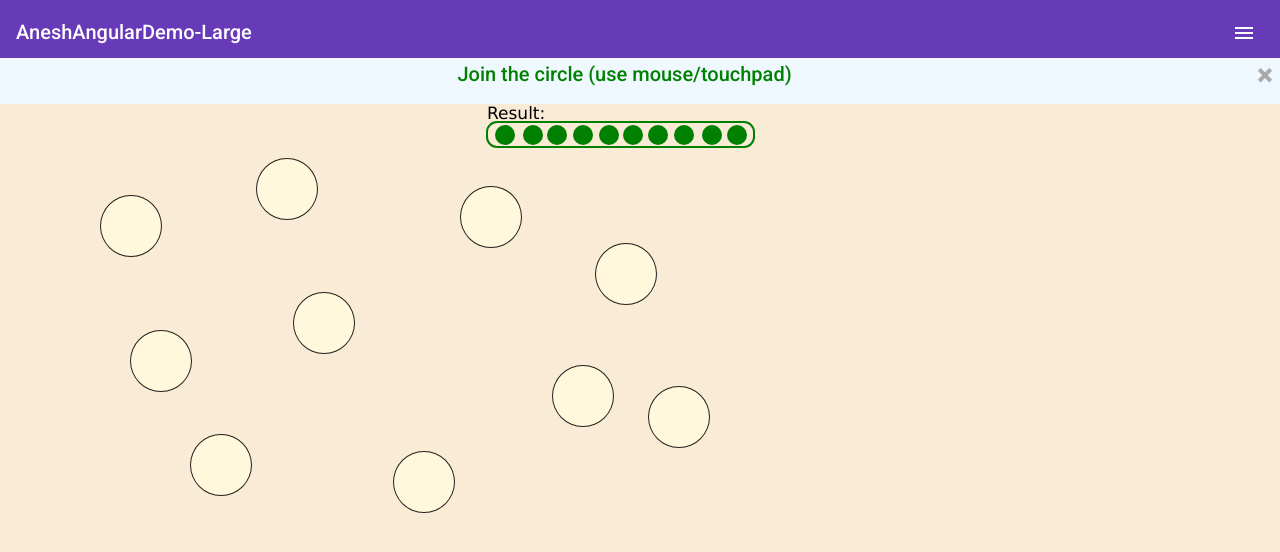
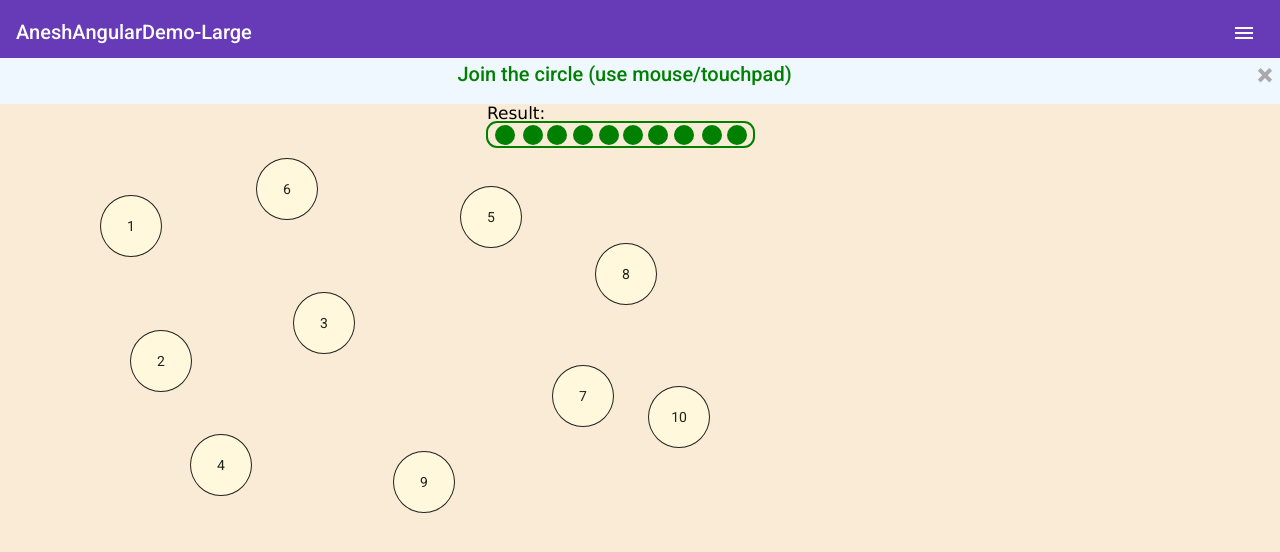
Before and after one commit to anesh00851/anesh00851.github.io, an Angular app: page /cognitiveanalysis in a window 1280 px wide. Shown: the top 552 px of the page. Built offline with nearby package versions, Linux system fonts and the light colour scheme.

Commit message:
Init App14

```diff
--- a/src/app/demo-cognitive-analysis/demo-cognitive-analysis.component.html
+++ b/src/app/demo-cognitive-analysis/demo-cognitive-analysis.component.html
@@ -43,16 +43,16 @@
         <polyline [attr.points]="polylinecoordinates" stroke="black" fill="transparent" stroke-width="2"/>
     </svg>
     <div #innercirclecontainer class="innercirclecontainer">
-        <div #circle1 (mousedown)="onmousedownanycircle(circle1)" (mouseover)="changecirclecolor(circle1,svgref)" class="circle circle1">{{circlelist[0]}}</div>
-        <div #circle2 (mousedown)="onmousedownanycircle(circle2)" (mouseover)="changecirclecolor(circle2,svgref)" class="circle circle2">{{circlelist[1]}}</div>
-        <div #circle3 (mousedown)="onmousedownanycircle(circle3)" (mouseover)="changecirclecolor(circle3,svgref)" class="circle circle3">{{circlelist[2]}}</div>
-        <div #circle4 (mousedown)="onmousedownanycircle(circle4)" (mouseover)="changecirclecolor(circle4,svgref)" class="circle circle4">{{circlelist[3]}}</div>
-        <div #circle5 (mousedown)="onmousedownanycircle(circle5)" (mouseover)="changecirclecolor(circle5,svgref)" class="circle circle5">{{circlelist[4]}}</div>
-        <div #circle6 (mousedown)="onmousedownanycircle(circle6)" (mouseover)="changecirclecolor(circle6,svgref)" class="circle circle6">{{circlelist[5]}}</div>
-        <div #circle7 (mousedown)="onmousedownanycircle(circle7)" (mouseover)="changecirclecolor(circle7,svgref)" class="circle circle7">{{circlelist[6]}}</div>
-        <div #circle8 (mousedown)="onmousedownanycircle(circle8)" (mouseover)="changecirclecolor(circle8,svgref)" class="circle circle8">{{circlelist[7]}}</div>
-        <div #circle9 (mousedown)="onmousedownanycircle(circle9)" (mouseover)="changecirclecolor(circle9,svgref)" class="circle circle9">{{circlelist[8]}}</div>
-        <div #circle10 (mousedown)="onmousedownanycircle(circle10)" (mouseover)="changecirclecolor(circle10,svgref)" class="circle circle10">{{circlelist[9]}}</div>
+        <div #circle1 (mousedown)="onmousedownanycircle(circle1)" (mouseover)="changecirclecolor(circle1,svgref)" class="circle circle1">1</div>
+        <div #circle2 (mousedown)="onmousedownanycircle(circle2)" (mouseover)="changecirclecolor(circle2,svgref)" class="circle circle2">2</div>
+        <div #circle3 (mousedown)="onmousedownanycircle(circle3)" (mouseover)="changecirclecolor(circle3,svgref)" class="circle circle3">3</div>
+        <div #circle4 (mousedown)="onmousedownanycircle(circle4)" (mouseover)="changecirclecolor(circle4,svgref)" class="circle circle4">4</div>
+        <div #circle5 (mousedown)="onmousedownanycircle(circle5)" (mouseover)="changecirclecolor(circle5,svgref)" class="circle circle5">5</div>
+        <div #circle6 (mousedown)="onmousedownanycircle(circle6)" (mouseover)="changecirclecolor(circle6,svgref)" class="circle circle6">6</div>
+        <div #circle7 (mousedown)="onmousedownanycircle(circle7)" (mouseover)="changecirclecolor(circle7,svgref)" class="circle circle7">7</div>
+        <div #circle8 (mousedown)="onmousedownanycircle(circle8)" (mouseover)="changecirclecolor(circle8,svgref)" class="circle circle8">8</div>
+        <div #circle9 (mousedown)="onmousedownanycircle(circle9)" (mouseover)="changecirclecolor(circle9,svgref)" class="circle circle9">9</div>
+        <div #circle10 (mousedown)="onmousedownanycircle(circle10)" (mouseover)="changecirclecolor(circle10,svgref)" class="circle circle10">10</div>
     </div>
 </div>
 
@@ -62,25 +62,25 @@
             <rect id="resultrect" x="69" y="18" width="226" height="25" rx="10px" ry="10px" stroke="green" fill="transparent" stroke-width="2"></rect>
             <text id="resulttext" x="69" y="14" font-family="Verdana" font-size="17" fill="black">Result:</text>
             <circle id="resultcircle1" cx="83" cy="31" r="10" fill="green"></circle>
-            <text id="resulttext1" x="77" y="35" font-family="Verdana" font-size="17" fill="white">1</text>
+            <text id="resulttext1" x="77" y="35" font-family="Verdana" font-size="17" fill="white">{{circlelist[0]}}</text>
             <circle id="resultcircle2" cx="105" cy="31" r="10" fill="green"></circle>
-            <text id="resulttext2" x="99" y="35" font-family="Verdana" font-size="17" fill="white">2</text>
+            <text id="resulttext2" x="99" y="35" font-family="Verdana" font-size="17" fill="white">{{circlelist[1]}}</text>
             <circle id="resultcircle3" cx="128" cy="30" r="10" fill="green"></circle>
-            <text id="resulttext3" x="122" y="35" font-family="Verdana" font-size="17" fill="white">3</text>
+            <text id="resulttext3" x="122" y="35" font-family="Verdana" font-size="17" fill="white">{{circlelist[2]}}</text>
             <circle id="resultcircle4" cx="150" cy="30" r="10" fill="green"></circle>
-            <text id="resulttext4" x="145" y="35" font-family="Verdana" font-size="17" fill="white">4</text>
+            <text id="resulttext4" x="145" y="35" font-family="Verdana" font-size="17" fill="white">{{circlelist[3]}}</text>
             <circle id="resultcircle5" cx="172" cy="30" r="10" fill="green"></circle>
-            <text id="resulttext5" x="167" y="35" font-family="Verdana" font-size="17" fill="white">5</text>
+            <text id="resulttext5" x="167" y="35" font-family="Verdana" font-size="17" fill="white">{{circlelist[4]}}</text>
             <circle id="resultcircle6" cx="194" cy="30" r="10" fill="green"></circle>
-            <text id="resulttext6" x="187" y="35" font-family="Verdana" font-size="17" fill="white">6</text>
+            <text id="resulttext6" x="187" y="35" font-family="Verdana" font-size="17" fill="white">{{circlelist[5]}}</text>
             <circle id="resultcircle7" cx="216" cy="30" r="10" fill="green"></circle>
-            <text id="resulttext7" x="210" y="35" font-family="Verdana" font-size="17" fill="white">7</text>
+            <text id="resulttext7" x="210" y="35" font-family="Verdana" font-size="17" fill="white">{{circlelist[6]}}</text>
             <circle id="resultcircle8" cx="238" cy="30" r="10" fill="green"></circle>
-            <text id="resulttext8" x="233" y="35" font-family="Verdana" font-size="17" fill="white">8</text>
+            <text id="resulttext8" x="233" y="35" font-family="Verdana" font-size="17" fill="white">{{circlelist[7]}}</text>
             <circle id="resultcircle9" cx="260" cy="30" r="10" fill="green"></circle>
-            <text id="resulttext9" x="255" y="35" font-family="Verdana" font-size="17" fill="white">9</text>
+            <text id="resulttext9" x="255" y="35" font-family="Verdana" font-size="17" fill="white">{{circlelist[8]}}</text>
             <circle id="resultcircle10" cx="282" cy="30" r="10" fill="green"></circle>
-            <text id="resulttext10" x="272" y="35" font-family="Verdana" font-size="17" fill="white">10</text>
+            <text id="resulttext10" x="272" y="35" font-family="Verdana" font-size="17" fill="white">{{circlelist[9]}}</text>
         </g>
         <polyline [attr.points]="polylinecoordinates" stroke="black" fill="transparent" stroke-width="2"/>
     </svg>
```
Also changed, not shown: 3 other files (tests, documents, lock files or other folders).
